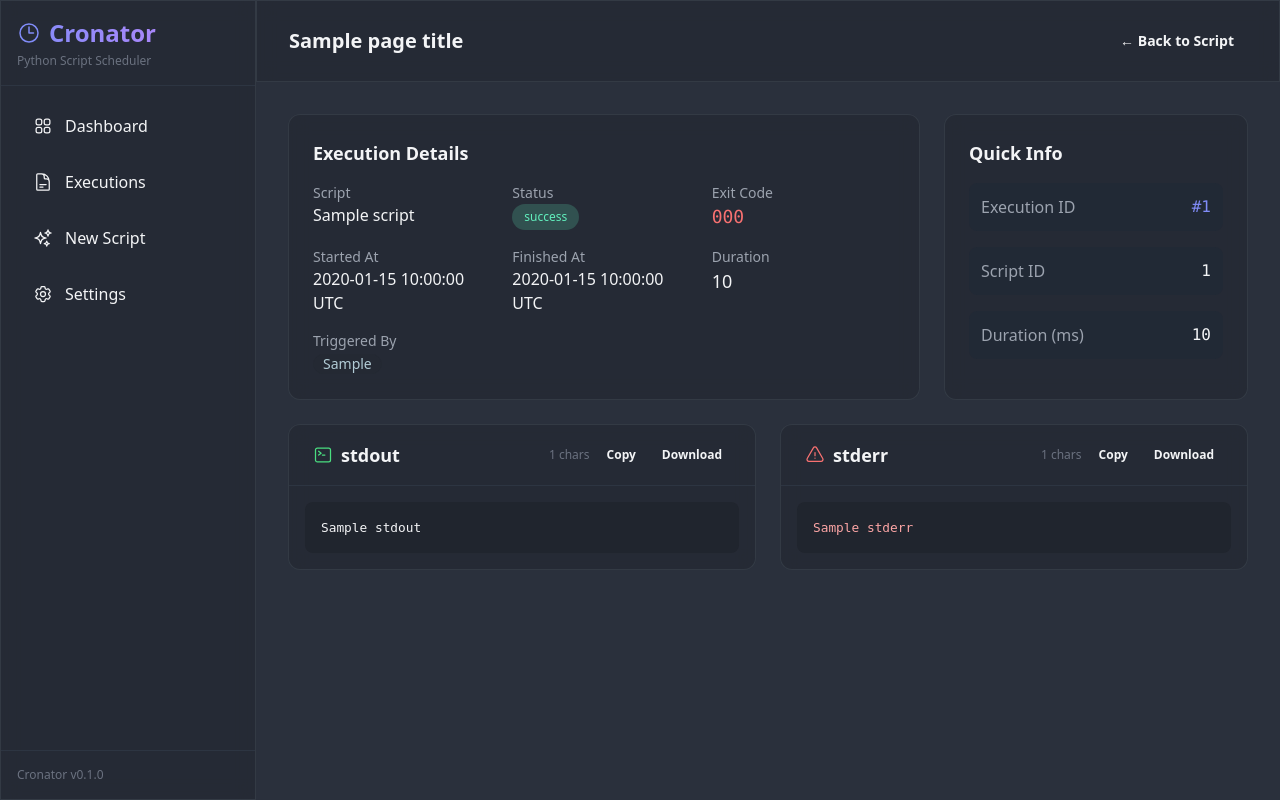
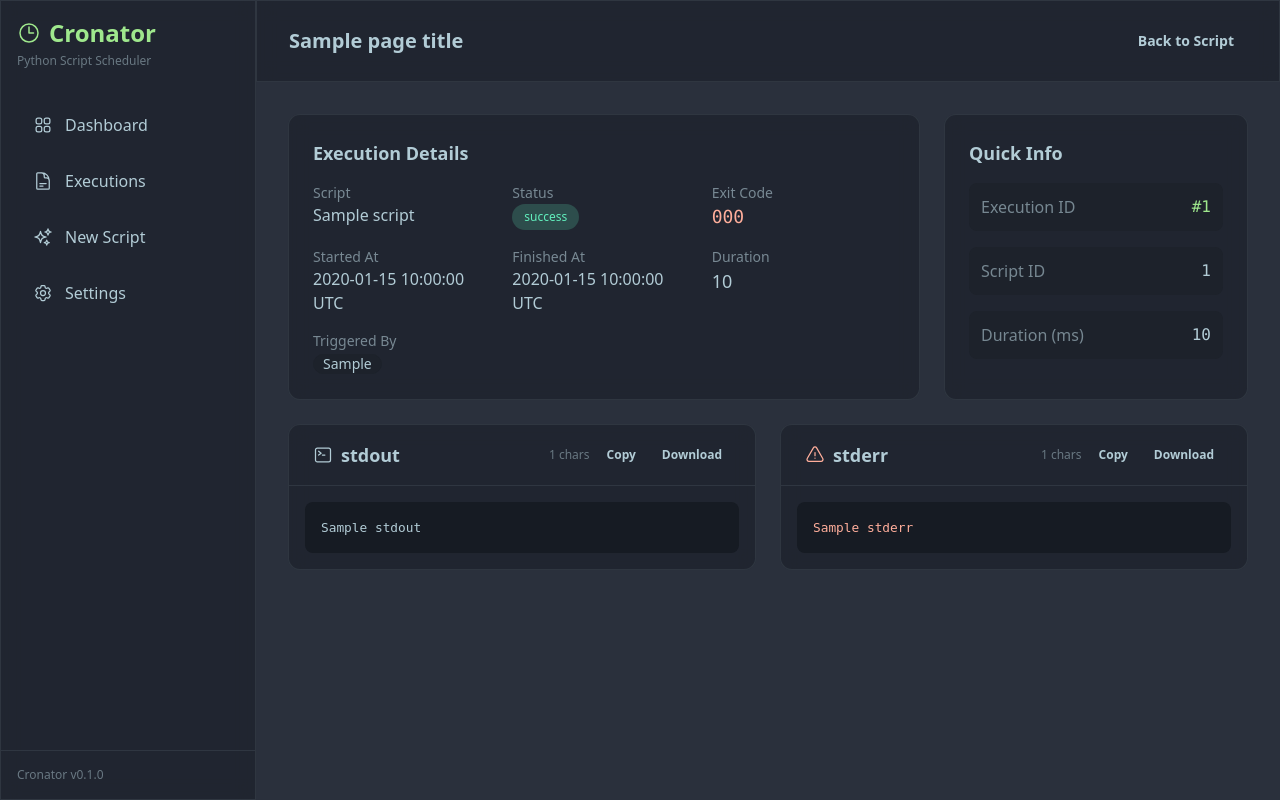
Before and after one commit to aa-blinov/cronator, a FastAPI app: template app/templates/execution_detail.html in a window 1280 px wide. Run offline with FastAPI, Linux system fonts and the light colour scheme; the template is opened without the code that fills it: most values are stand-ins (such as "Sample title", 1, 10 or a date in 2020); some libraries are stand-ins or nearby versions.

Commit message:
feat: update UI styles and improve accessibility across templates
- Changed body class from "text-gray-100" to "text-base-content" in base.html for better contrast.
- Updated sidebar and header styles to use new color classes for improved readability.
- Modified execution_detail.html to enhance text visibility and status indicators.
- Switched CodeMirror theme from Dracula to Material Ocean for a fresh look in script_editor.html.
- Adjusted settings.html to use consistent color classes for better UI coherence.
- Updated Tailwind CSS configuration to refine base color definitions.

```diff
--- a/app/static/input.css
+++ b/app/static/input.css
@@ -1,5 +1,5 @@
 @tailwind base;
-@tailwind components;
+ @tailwind components;
 @tailwind utilities;
 
 body {
@@ -8,7 +8,7 @@
 }
 
 .glass-card {
-    background: oklch(28.036% 0.019 264.182 / 0.7);
+    background: oklch(25% 0.019 264.182 / 0.7);
     backdrop-filter: blur(10px);
     border: 1px solid oklch(82.901% 0.031 222.959 / 0.1);
 }
@@ -51,7 +51,7 @@
 }
 
 pre.log-output {
-    background: oklch(26.346% 0.018 262.177);
+    background: oklch(22% 0.018 262.177);
     border-radius: 0.5rem;
     padding: 1rem;
     overflow-x: auto;
--- a/app/templates/base.html
+++ b/app/templates/base.html
@@ -15,16 +15,16 @@
 
     {% block extra_head %}{% endblock %}
 </head>
-<body class="text-gray-100">
+<body class="text-base-content">
     <div class="flex min-h-screen">
         <!-- Sidebar -->
-        <aside class="w-64 glass-card border-r border-gray-700/50 flex flex-col">
-            <div class="p-4 border-b border-gray-700/50">
-                <h1 class="text-2xl font-bold bg-gradient-to-r from-indigo-400 to-purple-400 bg-clip-text text-transparent flex items-center gap-2">
-                    {{ icons.clock("w-6 h-6 text-indigo-400") }}
+        <aside class="w-64 glass-card border-r border-base-content/10 flex flex-col">
+            <div class="p-4">
+                <h1 class="text-2xl font-bold text-primary flex items-center gap-2">
+                    {{ icons.clock("w-6 h-6 text-primary") }}
                     Cronator
                 </h1>
-                <p class="text-xs text-gray-500 mt-1">Python Script Scheduler</p>
+                <p class="text-xs text-base-content/50 mt-1">Python Script Scheduler</p>
             </div>
 
             <nav class="flex-1 p-4 space-y-2">
@@ -46,8 +46,8 @@
                 </a>
             </nav>
 
-            <div class="p-4 border-t border-gray-700/50">
-                <div class="text-xs text-gray-500">
+            <div class="p-4 border-t border-base-content/10">
+                <div class="text-xs text-base-content/50">
                     <p>Cronator v0.1.0</p>
                 </div>
             </div>
@@ -55,7 +55,7 @@
 
         <!-- Main content -->
         <main class="flex-1 overflow-auto">
-            <header class="glass-card border-b border-gray-700/50 px-8 py-6 sticky top-0 z-10">
+            <header class="glass-card border-b border-base-content/10 px-8 py-6 sticky top-0 z-10">
                 <div class="flex items-center justify-between">
                     <h2 class="text-xl font-semibold">{{ page_title }}</h2>
                     <div class="flex items-center gap-4">
--- a/app/templates/execution_detail.html
+++ b/app/templates/execution_detail.html
@@ -9,7 +9,7 @@
     </button>
     {% endif %}
     <a href="/scripts/{{ execution.script_id }}" class="btn btn-ghost btn-sm">
-        ← Back to Script
+        Back to Script
     </a>
 </div>
 {% endblock %}
@@ -22,13 +22,13 @@
 
         <div class="grid grid-cols-2 md:grid-cols-3 gap-4">
             <div>
-                <p class="text-gray-400 text-sm">Script</p>
-                <a href="/scripts/{{ execution.script_id }}" class="font-medium hover:text-indigo-400">
+                <p class="text-base-content/60 text-sm">Script</p>
+                <a href="/scripts/{{ execution.script_id }}" class="font-medium hover:text-primary">
                     {{ execution.script.name if execution.script else 'Unknown' }}
                 </a>
             </div>
             <div>
-                <p class="text-gray-400 text-sm">Status</p>
+                <p class="text-base-content/60 text-sm">Status</p>
                 <span class="status-badge {{ execution.status }}">
                     {% if execution.status == 'running' %}
                         <span class="pulse-dot"></span>
@@ -37,42 +37,42 @@
                 </span>
             </div>
             <div>
-                <p class="text-gray-400 text-sm">Exit Code</p>
+                <p class="text-base-content/60 text-sm">Exit Code</p>
                 <p>
                     {% if execution.exit_code is not none %}
-                        <code class="{% if execution.exit_code == 0 %}text-green-400{% else %}text-red-400{% endif %} text-lg">{{ execution.exit_code }}</code>
+                        <code class="{% if execution.exit_code == 0 %}text-success{% else %}text-error{% endif %} text-lg">{{ execution.exit_code }}</code>
                     {% else %}
-                        <span class="text-gray-500">-</span>
+                        <span class="text-base-content/50">-</span>
                     {% endif %}
                 </p>
             </div>
             <div>
-                <p class="text-gray-400 text-sm">Started At</p>
+                <p class="text-base-content/60 text-sm">Started At</p>
                 <p>{{ execution.started_at.strftime('%Y-%m-%d %H:%M:%S UTC') }}</p>
             </div>
             <div>
-                <p class="text-gray-400 text-sm">Finished At</p>
+                <p class="text-base-content/60 text-sm">Finished At</p>
                 <p>
                     {% if execution.finished_at %}
                         {{ execution.finished_at.strftime('%Y-%m-%d %H:%M:%S UTC') }}
                     {% else %}
-                        <span class="text-gray-500">Running...</span>
+                        <span class="text-base-content/50">Running...</span>
                     {% endif %}
                 </p>
             </div>
             <div>
-                <p class="text-gray-400 text-sm">Duration</p>
+                <p class="text-base-content/60 text-sm">Duration</p>
                 <p class="text-lg font-medium">{{ execution.duration_formatted }}</p>
             </div>
             <div>
-                <p class="text-gray-400 text-sm">Triggered By</p>
+                <p class="text-base-content/60 text-sm">Triggered By</p>
                 <span class="badge badge-ghost">{{ execution.triggered_by }}</span>
             </div>
         </div>
 
         {% if execution.error_message %}
         <div class="mt-6">
-            <p class="text-gray-400 text-sm mb-2">Error Message</p>
+            <p class="text-base-content/60 text-sm mb-2">Error Message</p>
             <div class="bg-red-900/30 border border-red-500/30 rounded-lg p-4">
                 <pre class="text-red-300 text-sm whitespace-pre-wrap">{{ execution.error_message }}</pre>
             </div>
@@ -85,17 +85,17 @@
         <h3 class="text-lg font-semibold mb-4">Quick Info</h3>
 
         <div class="space-y-4">
-            <div class="flex items-center justify-between p-3 bg-gray-800/50 rounded-lg">
-                <span class="text-gray-400">Execution ID</span>
-                <code class="text-indigo-400">#{{ execution.id }}</code>
+            <div class="flex items-center justify-between p-3 bg-base-200 rounded-lg">
+                <span class="text-base-content/60">Execution ID</span>
+                <code class="text-primary">#{{ execution.id }}</code>
             </div>
-            <div class="flex items-center justify-between p-3 bg-gray-800/50 rounded-lg">
-                <span class="text-gray-400">Script ID</span>
+            <div class="flex items-center justify-between p-3 bg-base-200 rounded-lg">
+                <span class="text-base-content/60">Script ID</span>
                 <code>{{ execution.script_id }}</code>
             </div>
             {% if execution.duration_ms %}
-            <div class="flex items-center justify-between p-3 bg-gray-800/50 rounded-lg">
-                <span class="text-gray-400">Duration (ms)</span>
+            <div class="flex items-center justify-between p-3 bg-base-200 rounded-lg">
+                <span class="text-base-content/60">Duration (ms)</span>
                 <code>{{ execution.duration_ms }}</code>
             </div>
             {% endif %}
@@ -107,12 +107,12 @@
 <div class="grid grid-cols-1 lg:grid-cols-2 gap-6">
     <!-- Stdout -->
     <div class="glass-card rounded-xl overflow-hidden">
-        <div class="px-6 py-4 border-b border-gray-700/50 flex items-center justify-between">
+        <div class="px-6 py-4 border-b border-base-content/10 flex items-center justify-between">
             <h3 class="text-lg font-semibold flex items-center gap-2">
-                {{ icons.terminal("w-5 h-5 text-green-400") }} stdout
+                {{ icons.terminal("w-5 h-5 text-success") }} stdout
             </h3>
             <div class="flex items-center gap-2">
-                <span class="text-xs text-gray-500">{{ execution.stdout | length }} chars</span>
+                <span class="text-xs text-base-content/50">{{ execution.stdout | length }} chars</span>
                 <button type="button" id="copy-stdout-btn" class="btn btn-ghost btn-xs">Copy</button>
                 <button type="button" id="download-stdout-btn" class="btn btn-ghost btn-xs">Download</button>
             </div>
@@ -121,7 +121,7 @@
             {% if execution.stdout %}
             <pre id="stdout-log" class="log-output">{{ execution.stdout }}</pre>
             {% else %}
-            <div class="text-center py-8 text-gray-500">
+            <div class="text-center py-8 text-base-content/50">
                 <p>No output</p>
             </div>
             {% endif %}
@@ -130,21 +130,21 @@
 
     <!-- Stderr -->
     <div class="glass-card rounded-xl overflow-hidden">
-        <div class="px-6 py-4 border-b border-gray-700/50 flex items-center justify-between">
+        <div class="px-6 py-4 border-b border-base-content/10 flex items-center justify-between">
             <h3 class="text-lg font-semibold flex items-center gap-2">
-                {{ icons.exclamation_triangle("w-5 h-5 text-red-400") }} stderr
+                {{ icons.exclamation_triangle("w-5 h-5 text-error") }} stderr
             </h3>
             <div class="flex items-center gap-2">
-                <span class="text-xs text-gray-500">{{ execution.stderr | length }} chars</span>
+                <span class="text-xs text-base-content/50">{{ execution.stderr | length }} chars</span>
                 <button type="button" id="copy-stderr-btn" class="btn btn-ghost btn-xs">Copy</button>
                 <button type="button" id="download-stderr-btn" class="btn btn-ghost btn-xs">Download</button>
             </div>
         </div>
         <div class="p-4">
             {% if execution.stderr %}
-            <pre id="stderr-log" class="log-output text-red-300">{{ execution.stderr }}</pre>
+            <pre id="stderr-log" class="log-output text-error">{{ execution.stderr }}</pre>
             {% else %}
-            <div class="text-center py-8 text-gray-500">
+            <div class="text-center py-8 text-base-content/50">
                 <p>No errors</p>
             </div>
             {% endif %}
--- a/app/templates/script_editor.html
+++ b/app/templates/script_editor.html
@@ -4,7 +4,7 @@
 {% block extra_head %}
 <!-- CodeMirror -->
 <link rel="stylesheet" href="https://cdnjs.cloudflare.com/ajax/libs/codemirror/5.65.16/codemirror.min.css">
-<link rel="stylesheet" href="https://cdnjs.cloudflare.com/ajax/libs/codemirror/5.65.16/theme/dracula.min.css">
+<link rel="stylesheet" href="https://cdnjs.cloudflare.com/ajax/libs/codemirror/5.65.16/theme/material-ocean.min.css">
 <script src="https://cdnjs.cloudflare.com/ajax/libs/codemirror/5.65.16/codemirror.min.js"></script>
 <script src="https://cdnjs.cloudflare.com/ajax/libs/codemirror/5.65.16/mode/python/python.min.js"></script>
 <style>
@@ -418,7 +418,7 @@
     const textarea = document.getElementById('code-editor');
     const editor = CodeMirror.fromTextArea(textarea, {
         mode: 'python',
-        theme: 'dracula',
+        theme: 'material-ocean',
         lineNumbers: true,
         indentUnit: 4,
         tabSize: 4,
--- a/tailwind.config.js
+++ b/tailwind.config.js
@@ -35,8 +35,8 @@
           "neutral": "oklch(24.731% 0.02 264.094)",
           "neutral-content": "oklch(82.901% 0.031 222.959)",
           "base-100": "oklch(30.857% 0.023 264.149)",
-          "base-200": "oklch(28.036% 0.019 264.182)",
-          "base-300": "oklch(26.346% 0.018 262.177)",
+          "base-200": "oklch(25% 0.019 264.182)",
+          "base-300": "oklch(22% 0.018 262.177)",
           "base-content": "oklch(82.901% 0.031 222.959)",
           "info": "oklch(86.078% 0.142 206.182)",
           "info-content": "oklch(17.215% 0.028 206.182)",
```
Also changed, not shown: app/templates/settings.html (+28 -28 lines), app/static/output.css.
